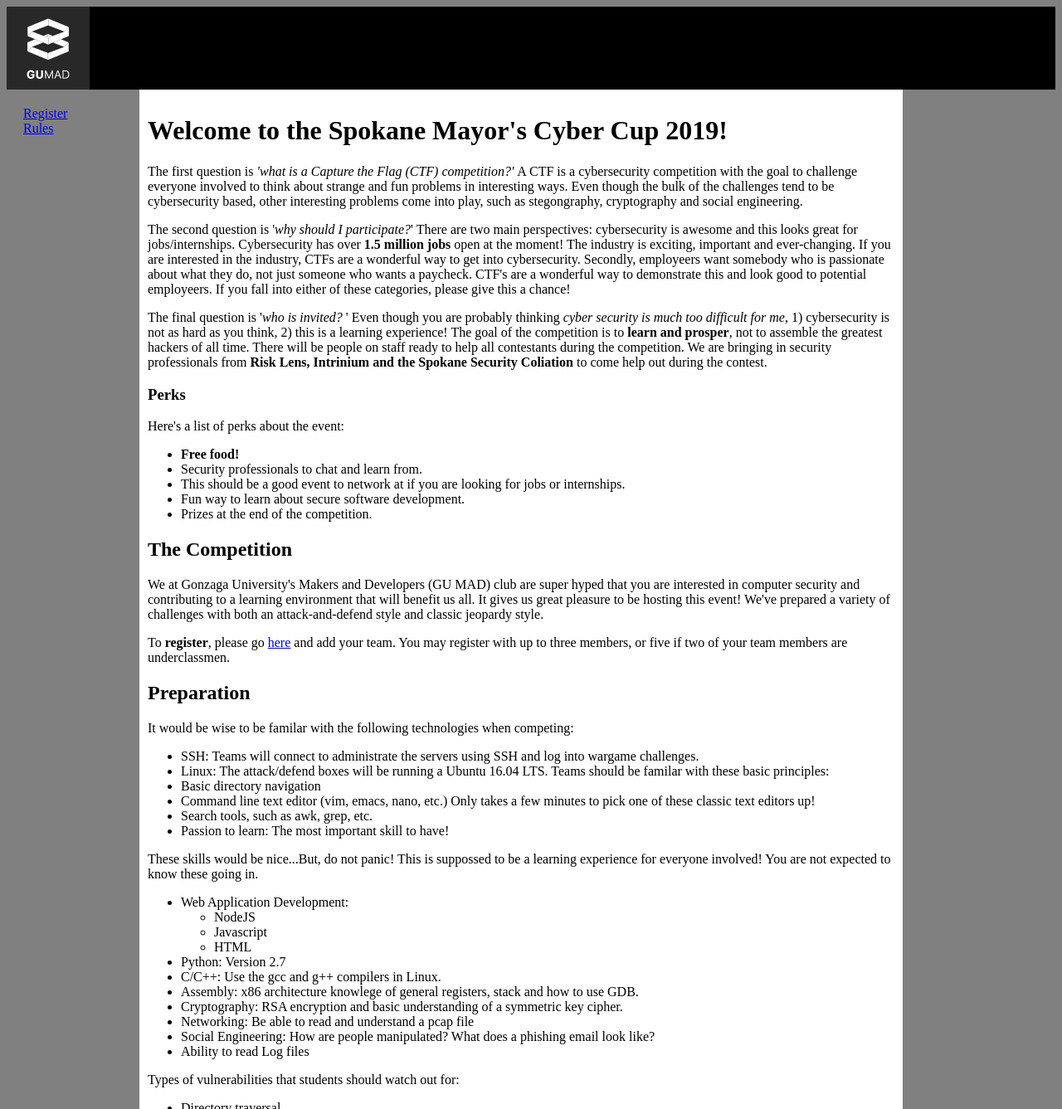
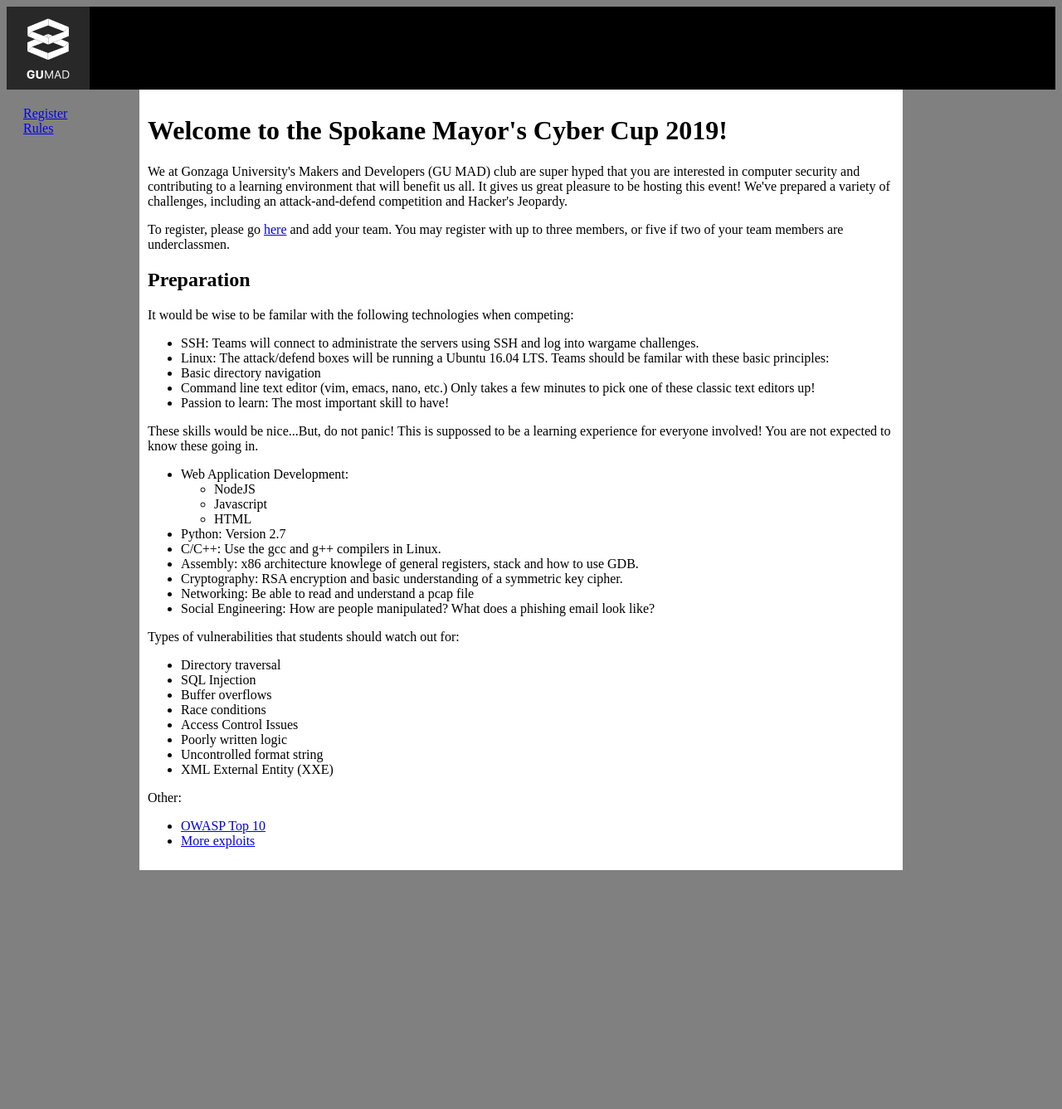
Before and after one commit to tmgreenside/GUMAD_CTF, a Django app: page / in a window 1280 px wide. Shown: the whole page at 83% size. Run offline with Django 3.2, Linux system fonts and the light colour scheme.

```diff
--- a/GUMAD_CTF/CTF/templates/CTF/index.html
+++ b/GUMAD_CTF/CTF/templates/CTF/index.html
@@ -1,53 +1,15 @@
-
 {% extends 'CTF/base.html' %}
 
 {% block content %}
 
 <h1>Welcome to the Spokane Mayor's Cyber Cup 2019!</h1>
-
-<p>
-    The first question is <i> 'what is a Capture the Flag (CTF) competition?' </i> A CTF is a cybersecurity competition with the goal to challenge everyone involved to think about strange and fun problems in interesting ways. Even though the bulk of the challenges tend to be cybersecurity based, other interesting problems come into play, such as stegongraphy, cryptography and social engineering.
-</p>
-
-<p>
-    The second question is '<i>why should I participate?</i>' There are two main perspectives: cybersecurity is awesome and this looks great for jobs/internships. Cybersecurity has over <b>1.5 million jobs</b> open at the moment! The industry is exciting, important and ever-changing. If you are interested in the industry, CTFs are a wonderful way to get into cybersecurity. Secondly, employeers want somebody who is passionate about what they do, not just someone who wants a paycheck. CTF's are a wonderful way to demonstrate this and look good to potential employeers. If you fall into either of these categories, please give this a chance!
-</p>
-<p>
-    The final question is '<i>who is invited?</i> ' Even though you are probably thinking <i>cyber security is much too difficult for me</i>, 1) cybersecurity is not as hard as you think, 2) this is a learning experience! The goal of the competition is to <b>learn and prosper</b>, not to assemble the greatest hackers of all time. There will be people on staff ready to help all contestants during the competition. We are bringing in security professionals from <b> Risk Lens, Intrinium and the Spokane Security Coliation </b> to come help out during the contest.
-</p>
-
-<h3>
-Perks
-</h3>
-
-<p>
-Here's a list of perks about the event:
-<ul>
-
-<li>
-<b>Free food!</b>
-</li>
-<li>
-Security professionals to chat and learn from.
-</li>
-<li>
-This should be a good event to network at if you are looking for jobs or internships.
-</li>
-<li>
-Fun way to learn about secure software development.
-</li>
-<li>
-Prizes at the end of the competition.
-</li>
-</ul>
-</p>
-<h2> The Competition</h2>
 <p>We at Gonzaga University's Makers and Developers (GU MAD) club are super hyped
 that you are interested in computer security and
 contributing to a learning environment that will benefit us all. It gives
-us great pleasure to be hosting this event! We've prepared a variety of challenges with both an attack-and-defend style and classic jeopardy style.</p>
+us great pleasure to be hosting this event! We've prepared a variety of challenges,
+including an attack-and-defend competition and Hacker's Jeopardy.</p>
 
-<p>To <b> register</b>, please go <a href="/Registration">here</a> and add your team. You
+<p>To register, please go <a href="/Registration">here</a> and add your team. You
     may register with up to three members, or five if two of your team members
     are underclassmen.</p>
 
@@ -58,7 +20,6 @@ us great pleasure to be hosting this event! We've prepared a variety of challeng
 	<li>Linux: The attack/defend boxes will be running a Ubuntu 16.04 LTS. Teams should be familar with these basic principles:
 	<li>Basic directory navigation </li>
 	<li>Command line text editor (vim, emacs, nano, etc.) Only takes a few minutes to pick one of these classic text editors up! </li> </li>
-	<li>Search tools, such as awk, grep, etc.
 	<li>Passion to learn: The most important skill to have! </li>
 </ul>
 
@@ -75,7 +36,6 @@ us great pleasure to be hosting this event! We've prepared a variety of challeng
     <li> Cryptography: RSA encryption and basic understanding of a symmetric key cipher. </li>
     <li> Networking: Be able to read and understand a pcap file </li>
     <li> Social Engineering: How are people manipulated? What does a phishing email look like?
-    <li> Ability to read Log files </li>
 </ul>
 
 
@@ -88,7 +48,7 @@ us great pleasure to be hosting this event! We've prepared a variety of challeng
     <li> Access Control Issues </li>
     <li> Poorly written logic </li>
     <li> Uncontrolled format string </li>
-
+    <li> XML External Entity (XXE) </li>
 </ul>
 
 <p>Other:</p>
--- a/GUMAD_CTF/GUMAD_CTF/settings.py
+++ b/GUMAD_CTF/GUMAD_CTF/settings.py
@@ -80,7 +80,7 @@ DATABASES = {
         'NAME': 'GUMAD_CTF',
         'HOST': 'localhost',
         'USER': 'root',
-        'PASSWORD': 'qwerty',
+        'PASSWORD': 'tempcbsql',
     }
 }
 
```
